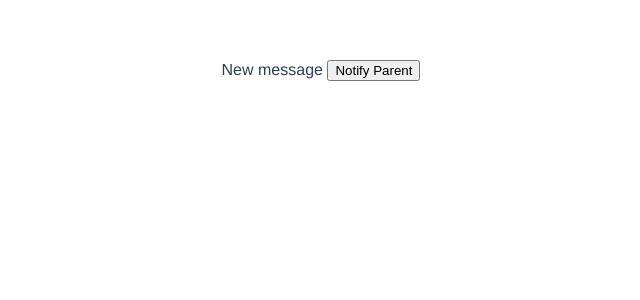
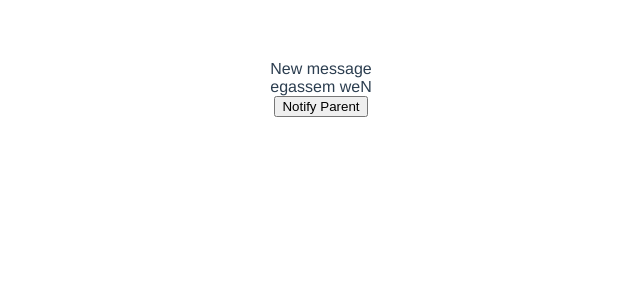
Before and after one commit to brankaDakic10/vue_myProject, a Vue app: page / in a window 1280 px wide. Shown: the top 300 px of the page, without its empty margins (319-959 px from the left). Built offline with nearby package versions, Linux system fonts and the light colour scheme.

Commit message:
Added computed property on Example

```diff
--- a/src/components/PropsExample.vue
+++ b/src/components/PropsExample.vue
@@ -1,6 +1,8 @@
 <template>
   <div >
-   {{message}}
+   {{ message }}
+   <article>{{ reversedMessage }}</article>
+
  <button @click='notifyParent'> Notify Parent</button>
   </div>
 </template>
@@ -13,9 +15,13 @@ export default {
    notifyParent(){
        this.$emit('notify-parent','Hello from child component')
    }
+},
+computed:{
 
-
-  }
+    reversedMessage(){
+     return this.message.split('').reverse().join('')
+    }
+ }
 }
 </script>
 
```
